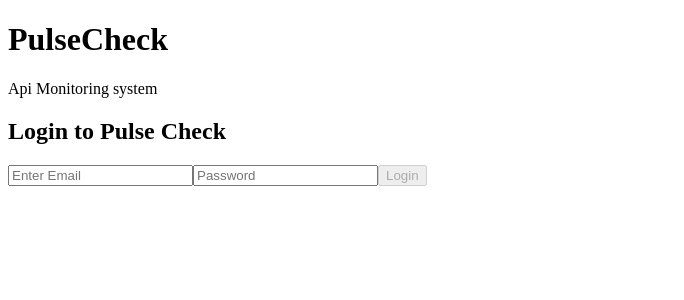
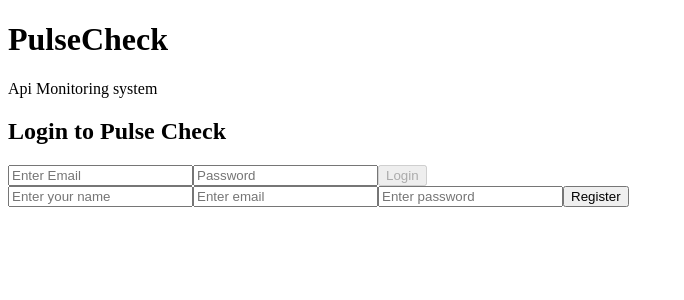
Before and after one commit to jagadeeshpj1610/PulseCheck, a React (Vite) app in the folder client/: page / in a window 1280 px wide. Shown: the top 300 px of the page, without its empty margins (0-684 px from the left). Built offline with nearby package versions, Linux system fonts and the light colour scheme; no server answers.

Commit message:
#4 | feat(client) : create the skelton for register page and place into app

```diff
--- a/client/src/App.jsx
+++ b/client/src/App.jsx
@@ -1,4 +1,5 @@
 import Login from "./pages/Login"
+import Register from "./pages/Register"
 
 const App = () => {
   return (
@@ -6,6 +7,7 @@ const App = () => {
       <h1>PulseCheck</h1>
       <p>Api Monitoring system</p>
       <Login />
+      <Register />
     </>
   )
 }
--- /dev/null
+++ b/client/src/pages/Register.jsx
@@ -0,0 +1,19 @@
+import { useState } from "react";
+
+const Register = () => {
+    const [email, setEmail] = useState("")
+    const [password, setPassword] = useState("")
+    const [name, setName] = useState("")
+    return (
+        <div>
+            <form>
+                <input type="text" value={name} placeholder="Enter your name " onChange={(e) => setName(e.target.value)} />
+                <input type="email" value={email} placeholder="Enter email" onChange={(e) => setEmail(e.target.value)} />
+                <input type="password" value={password} placeholder="Enter password" onChange={(e) => setPassword(e.target.value)} />
+                <button type="submit">Register</button>
+            </form>
+        </div>
+    )
+}
+
+export default Register
```
